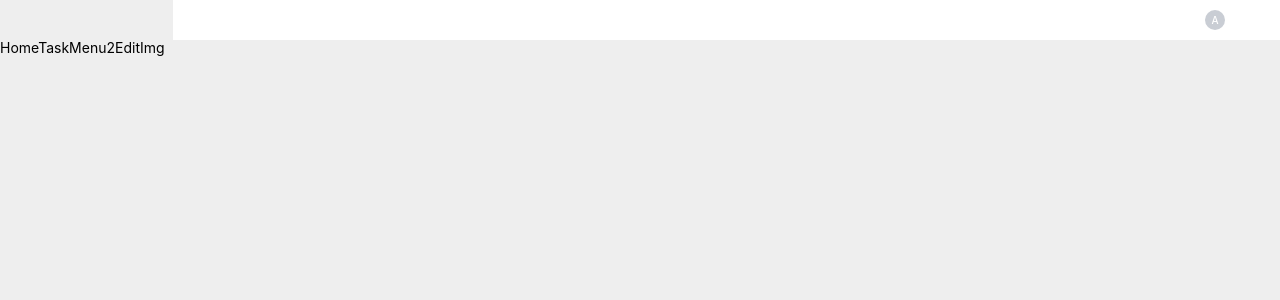
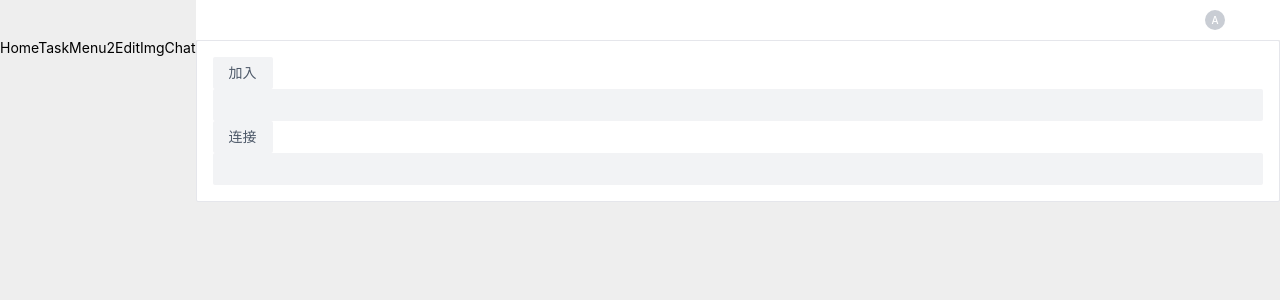
Before and after one commit to linyys/vite-vue3, a Vue app: page /chat in a window 1280 px wide. Shown: the top 300 px of the page. Built offline with nearby package versions, Linux system fonts and the light colour scheme; some icons are missing.

Commit message:
feat(custom): chat

```diff
--- a/src/api/chat/index.ts
+++ b/src/api/chat/index.ts
@@ -1 +1,10 @@
-import axios from "@/axios/index"
+import { post } from "@/axios/index"
+import { Conn, Join } from "./type"
+
+export const chat_conn = (data: Conn) => {
+  return post("chat/chat_conn", data)
+}
+
+export const chat_join = (data: Join) => {
+  return post("chat/join", data)
+}
--- a/src/axios/index.ts
+++ b/src/axios/index.ts
@@ -1,8 +1,9 @@
-import axios from "axios"
+import axios, { AxiosResponse } from "axios"
 // 添加请求拦截器
 axios.interceptors.request.use(
   function (config) {
     // 在发送请求之前做些什么
+    config.baseURL = "http://192.168.22.101:3001"
     return config
   },
   function (error) {
@@ -25,4 +26,11 @@ axios.interceptors.response.use(
   }
 )
 
-export default axios
+export const post = (url: string, data: object) => {
+  return new Promise<AxiosResponse>((resolve, reject) => {
+    axios
+      .post(url, data)
+      .then((res) => resolve(res))
+      .catch((err) => reject(err))
+  })
+}
--- a/src/router/config.ts
+++ b/src/router/config.ts
@@ -27,5 +27,10 @@ export const route_config: Array<RouteRecordRaw> = [
     path: "/editImg",
     component: () => import("@/views/editImg/index.vue"),
     name: "EditImg"
+  },
+  {
+    path: "/chat",
+    component: () => import("@/views/chat/index.vue"),
+    name: "Chat"
   }
 ]
--- a/src/views/chat/index.vue
+++ b/src/views/chat/index.vue
@@ -1,5 +1,33 @@
 <template>
-  <div></div>
+  <div>
+    <a-card>
+      <a-button @click="join">加入</a-button>
+      <a-input v-model="uid" />
+      <a-button @click="conn">连接</a-button>
+      <a-input v-model="c_uid" />
+    </a-card>
+  </div>
 </template>
-<script lang="ts" setup></script>
+<script lang="ts" setup>
+import { chat_conn, chat_join } from "@/api/chat"
+import { ref } from "vue"
+
+const c_uid = ref("")
+const uid = ref("")
+
+const conn = async () => {
+  const { data: res } = await chat_conn({ uid: c_uid.value, c_uid: "123" })
+  console.log(res)
+}
+const join = async () => {
+  const { data: res } = await chat_join({ uid: uid.value })
+  console.log(res)
+}
+const create_conn = async (config: any) => {
+  // 创建本地 RTCPeerConnection 对象
+  const localConnection = new RTCPeerConnection({})
+  const offer = await localConnection.createOffer({})
+  await localConnection.setLocalDescription(offer)
+}
+</script>
 <style scoped></style>
```
Also changed, not shown: src/api/chat/type.ts (+8 -0 lines).
